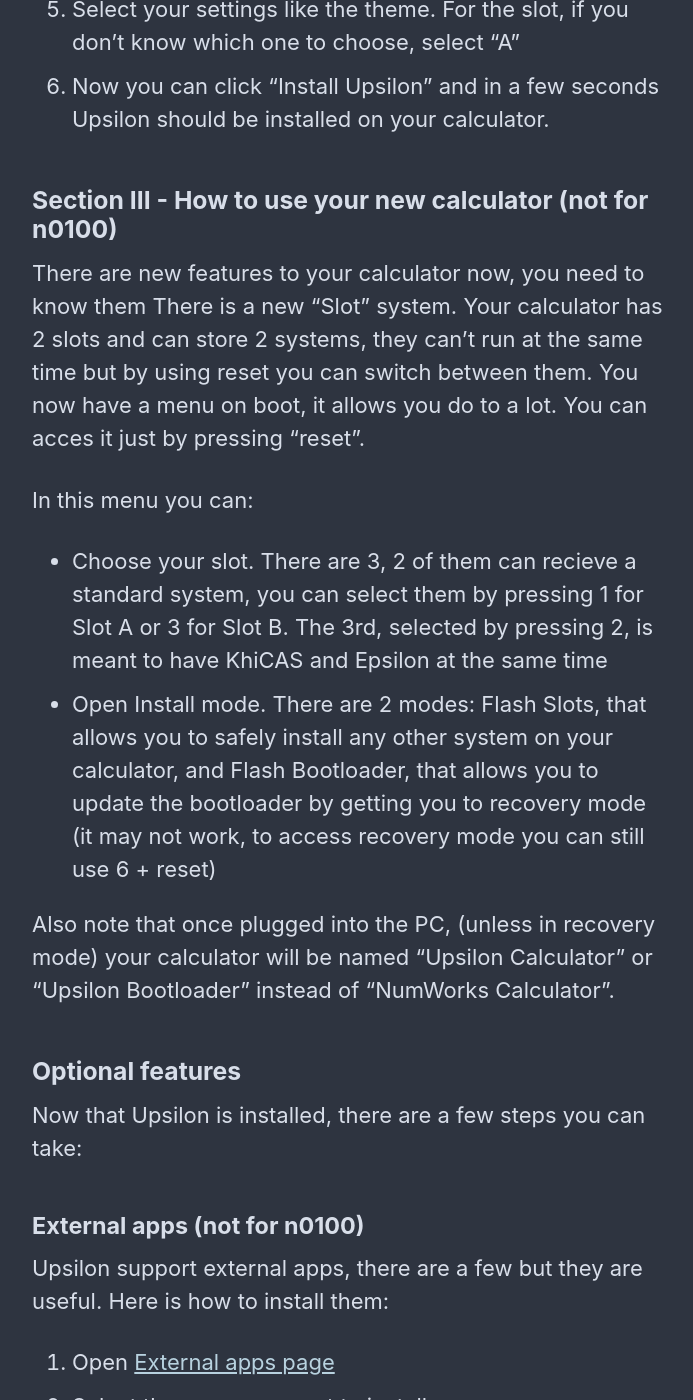
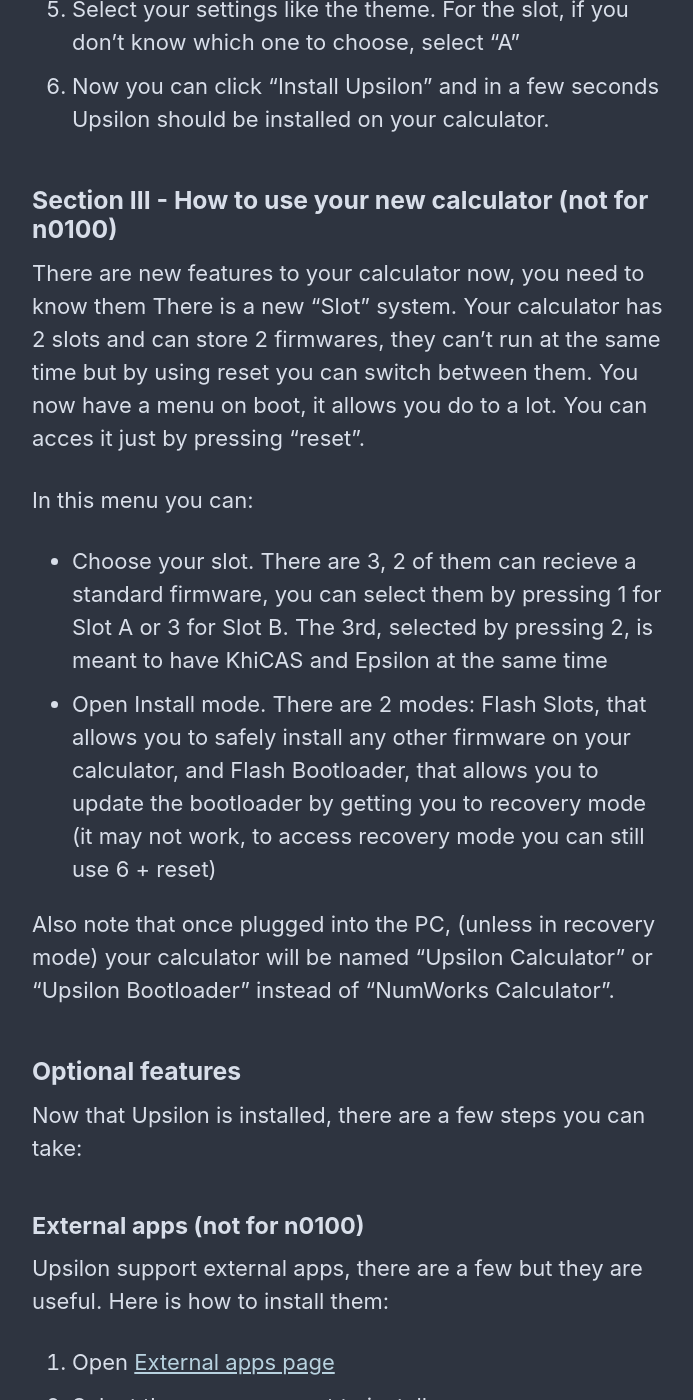
Before and after one commit to Omega-Numworks/Omega-Guide, a Jekyll site: the page built from _pages/en_US/upsilon.md, in a window 1280 px wide and 1400 px high, scrolled down 1252 px. Shown: the whole window, without its empty margins (290-983 px from the left). Built offline with Jekyll 4.4.1, drawn with Linux system fonts in a browser that asks for light colours; comment, search, counter and statistics services are not loaded.

Commit message:
Update upsilon.md
system -> firmware

```diff
--- a/_pages/en_US/upsilon.md
+++ b/_pages/en_US/upsilon.md
@@ -31,12 +31,12 @@
 ### Section III - How to use your new calculator (not for n0100)
 
 There are new features to your calculator now, you need to know them
-There is a new "Slot" system. Your calculator has 2 slots and can store 2 systems, they can't run at the same time but by using reset you can switch between them.
+There is a new "Slot" system. Your calculator has 2 slots and can store 2 firmwares, they can't run at the same time but by using reset you can switch between them.
 You now have a menu on boot, it allows you do to a lot. You can acces it just by pressing "reset".
 
 In this menu you can:
-- Choose your slot. There are 3, 2 of them can recieve a standard system, you can select them by pressing 1 for Slot A or 3 for Slot B. The 3rd, selected by pressing 2, is meant to have KhiCAS and Epsilon at the same time
-- Open Install mode. There are 2 modes: Flash Slots, that allows you to safely install any other system on your calculator, and Flash Bootloader, that allows you to update the bootloader by getting you to recovery mode (it may not work, to access recovery mode you can still use 6 + reset)
+- Choose your slot. There are 3, 2 of them can recieve a standard firmware, you can select them by pressing 1 for Slot A or 3 for Slot B. The 3rd, selected by pressing 2, is meant to have KhiCAS and Epsilon at the same time
+- Open Install mode. There are 2 modes: Flash Slots, that allows you to safely install any other firmware on your calculator, and Flash Bootloader, that allows you to update the bootloader by getting you to recovery mode (it may not work, to access recovery mode you can still use 6 + reset)
 
 Also note that once plugged into the PC, (unless in recovery mode) your calculator will be named "Upsilon Calculator" or "Upsilon Bootloader" instead of "NumWorks Calculator".
 
```
